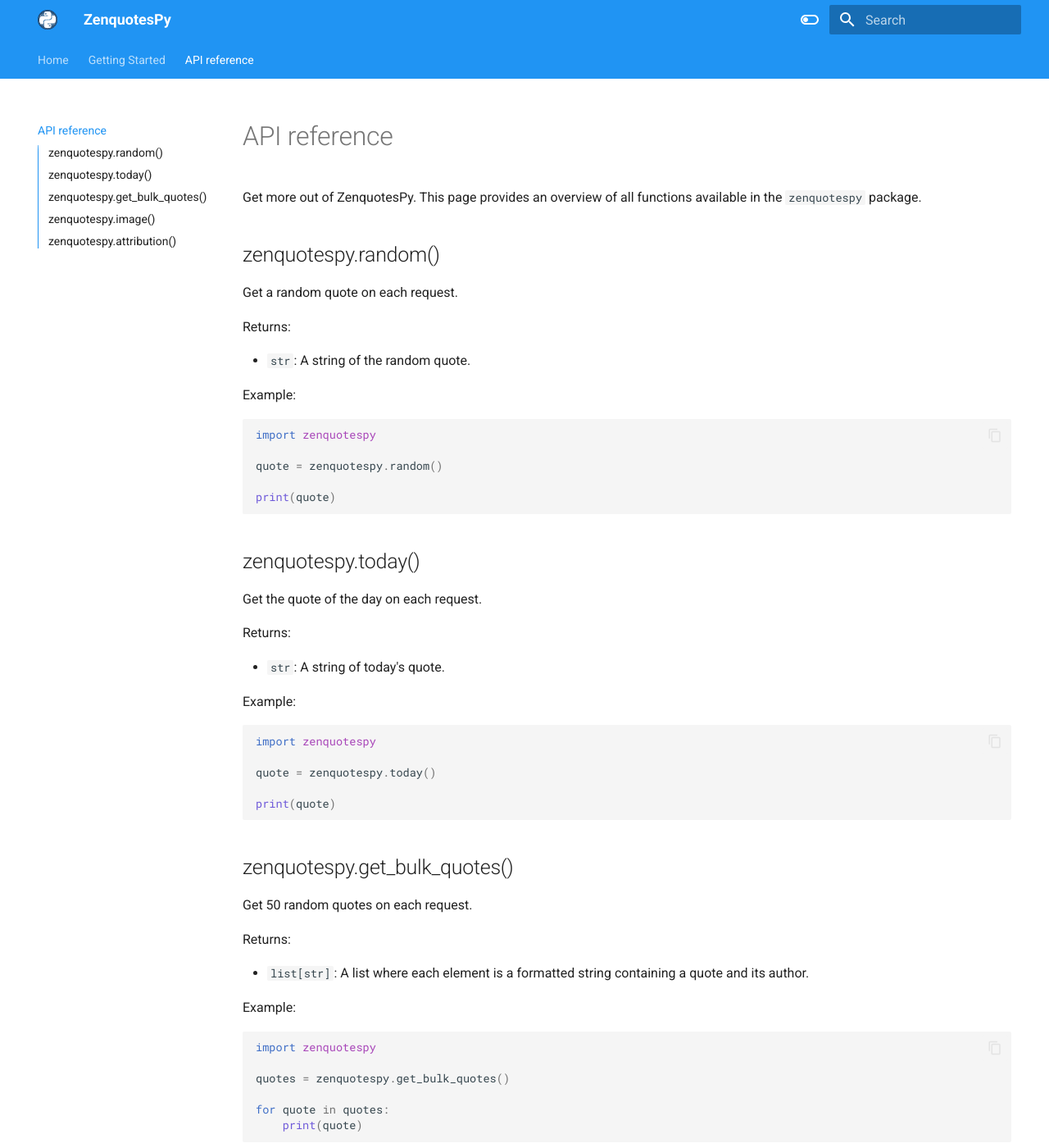
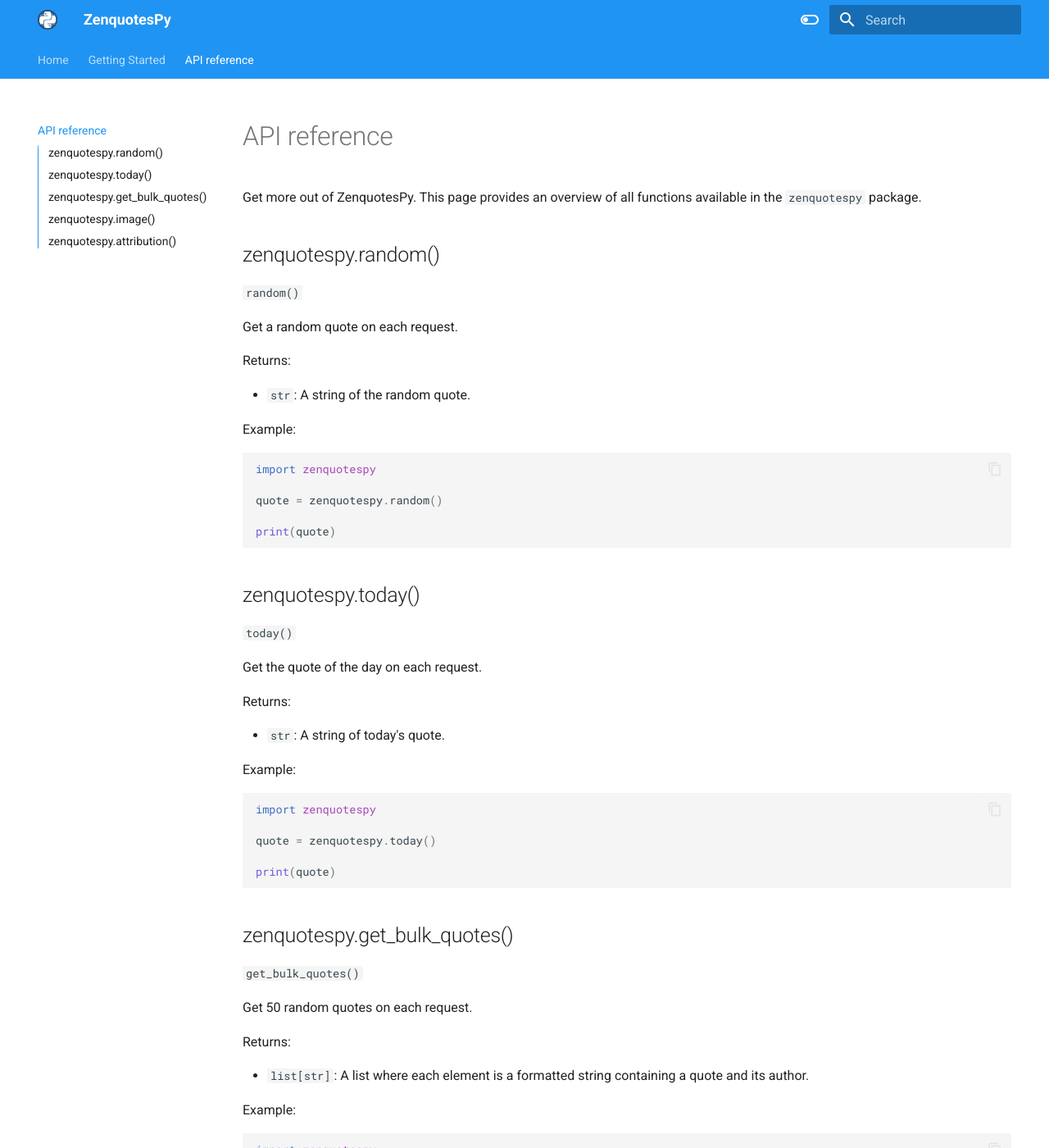
Before and after one commit to nilaysarma/zenquotespy-docs, an MkDocs documentation site: the page built from docs/api-reference.md, in a window 1280 px wide and 1400 px high. Shown: the whole window at 82% size. Built offline with MkDocs 1.6.1 and Material for MkDocs 9.7.7, drawn with Linux system fonts in a browser that asks for light colours; part of the change alters nothing that is shown.

Commit message:
Update api ref & meta data

````diff
--- a/docs/api-reference.md
+++ b/docs/api-reference.md
@@ -3,6 +3,8 @@
 Get more out of ZenquotesPy. This page provides an overview of all functions available in the `zenquotespy` package.
 
 ## zenquotespy.random()
+`random()`
+
 Get a random quote on each request.
 
 Returns:
@@ -19,6 +21,9 @@ print(quote)
 ```
 
 ## zenquotespy.today()
+`today()`
+
+
 Get the quote of the day on each request.
 
 Returns:
@@ -35,6 +40,8 @@ print(quote)
 ```
 
 ## zenquotespy.get_bulk_quotes()
+`get_bulk_quotes()`
+
 Get 50 random quotes on each request.
 
 Returns:
@@ -52,6 +59,8 @@ for quote in quotes:
 ```
 
 ## zenquotespy.image()
+`image()`
+
 Get a random inspirational image on each request.
 
 Args:
@@ -81,6 +90,8 @@ print(f"Quote image successfully saved to {img}")
 ```
 
 ## zenquotespy.attribution()
+`attribution()`
+
 Attribution for inspirational quotes provided by <a href="https://zenquotes.io/" target="_blank">ZenQuotes API</a>
 
 Returns:
--- a/overrides/main.html
+++ b/overrides/main.html
@@ -4,6 +4,10 @@
   {{ super() }}
   {% if page.url == "" %}
     <!-- Meta only for home -->
+    <meta name="description" content="ZenquotesPy is a lightweight Python package that provides easy access to motivational and inspirational quotes from the ZenQuotes.io API.">
+    <meta property="og:title" content="ZenquotesPy">
+    <meta property="og:site_name" content="ZenquotesPy">
+    <meta property="og:url" content="https://zenquotespy.pages.dev/">
     <meta property="og:description" content="ZenquotesPy is a lightweight Python package that provides easy access to motivational and inspirational quotes from the ZenQuotes.io API.">
     <meta property="og:type" content="website">
     <meta property="og:image" content="https://zenquotespy.pages.dev/zenquotespy-banner.png">
````
